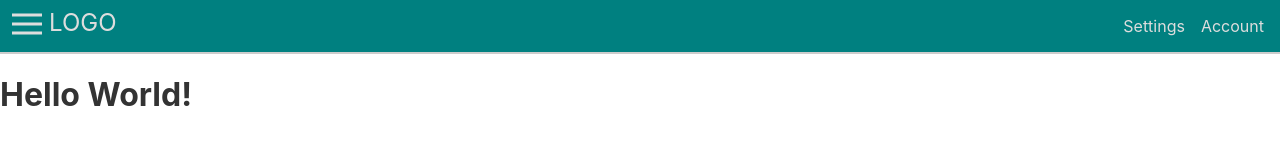
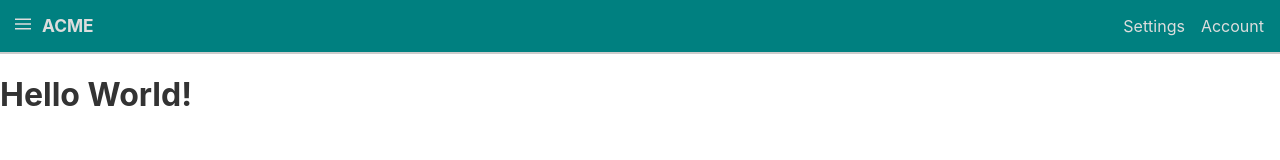
Before and after one commit to joshnuss/svelte-navigation, a Svelte app: page / in a window 1280 px wide. Shown: the top 160 px of the page. Built offline with nearby package versions, Linux system fonts and the light colour scheme.

Commit message:
Adjusts styling

```diff
--- a/src/components/Navbar.svelte
+++ b/src/components/Navbar.svelte
@@ -29,14 +29,17 @@
     border-radius: 0.2em;
     color: white;
   }
-  svg {
-    height: 30px
+  .logo svg {
+    margin-top: 5px;
+    height: 60%;
+    vertical-align: baseline-middle;
+    vertical-align: -webkit-baseline-middle;
   }
-  svg text {
+  .logo svg text {
     fill: currentColor;
+    font-weight: bold;
   }
   button {
-    padding: 0 3px;
     margin: 0 3px 0 0;
     cursor: pointer;
     background: transparent;
@@ -45,6 +48,7 @@
     display: block;
   }
   button svg {
+    height: 1em;
     fill: currentColor;
   }
   button:hover {
@@ -58,9 +62,9 @@
     <svg xmlns="http://www.w3.org/2000/svg" viewBox="0 0 20 20"><path d="M0 3h20v2H0V3zm0 6h20v2H0V9zm0 6h20v2H0v-2z"/></svg>
   </button>
 
-  <a href="/">
+  <a class="logo" href="/">
     <svg viewBox="0 0 100 20">
-      <text x=0 y=15>LOGO</text>
+      <text x=0 y=10 alignment-baseline=middle>ACME</text>
     </svg>
   </a>
 
```
